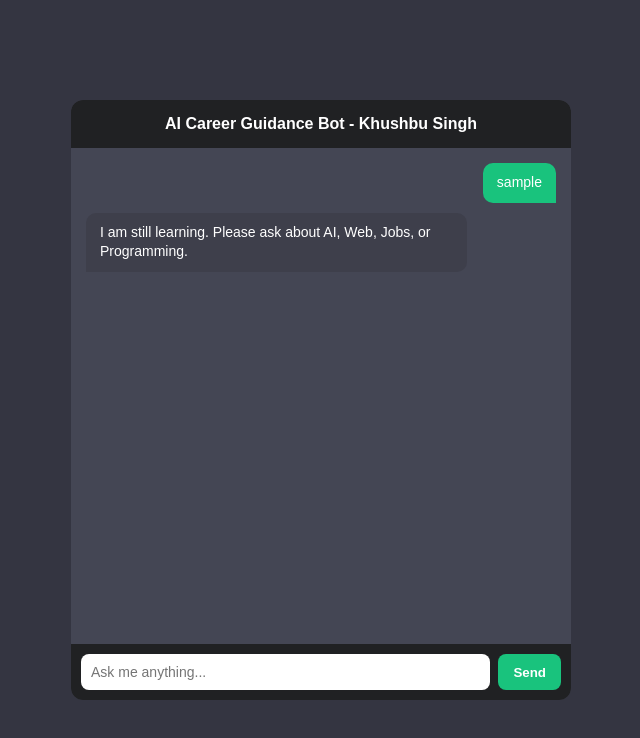
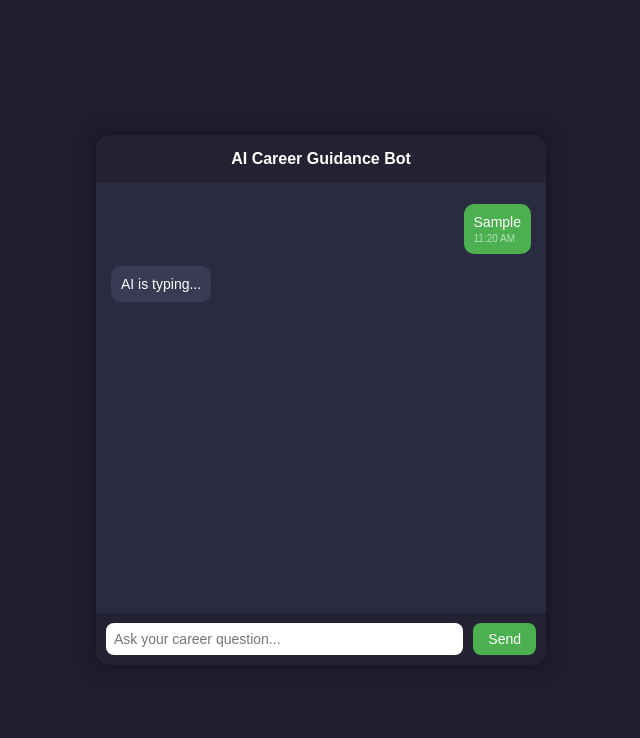
Before and after one commit to khushbusingh666/chatbot-frontend, a plain HTML site: page index.html in a window 1280 px wide. Both pictures are taken after typing "Sample" into the empty fields and a click on the button "Send". Shown: the whole page, without its empty margins (319-959 px from the left). Drawn offline with Linux system fonts and the light colour scheme; no server answers.

Commit message:
Update HTML structure and styles for chatbot

```diff
--- a/index.html
+++ b/index.html
@@ -1,78 +1,82 @@
 <!DOCTYPE html>
 <html>
 <head>
-<meta charset="UTF-8">
-<title>AI Career Chatbot</title>
+    <title>AI Career Guidance Bot</title>
 
     <style>
         body {
-    margin: 0;
             font-family: Arial, sans-serif;
-    background: #343541;
+            background: #1e1e2f;
             display: flex;
             justify-content: center;
             align-items: center;
             height: 100vh;
+            margin: 0;
         }
 
-.chat-wrapper {
-    width: 500px;
-    height: 600px;
-    background: #444654;
+        .chat-container {
+            width: 450px;
+            background: #2a2a40;
+            border-radius: 15px;
             display: flex;
             flex-direction: column;
-    border-radius: 12px;
             overflow: hidden;
+            box-shadow: 0px 0px 20px rgba(0,0,0,0.4);
         }
 
         .header {
-    background: #202123;
-    color: white;
             padding: 15px;
             text-align: center;
             font-weight: bold;
+            background: #222233;
+            color: white;
+            font-size: 16px;
         }
 
-.chat-box {
-    flex: 1;
+        #chatbox {
             padding: 15px;
+            height: 400px;
             overflow-y: auto;
             display: flex;
             flex-direction: column;
         }
 
         .message {
+            padding: 10px;
+            margin: 6px 0;
+            border-radius: 10px;
             max-width: 75%;
-    padding: 10px 14px;
-    margin-bottom: 10px;
-    border-radius: 10px;
             font-size: 14px;
-    line-height: 1.4;
+            word-wrap: break-word;
         }
 
         .user {
+            background: #4caf50;
+            color: white;
             align-self: flex-end;
-    background: #19c37d;
-    color: white;
-    border-bottom-right-radius: 0;
         }
 
         .bot {
+            background: #3a3a55;
+            color: white;
             align-self: flex-start;
-    background: #3e3f4b;
-    color: white;
-    border-bottom-left-radius: 0;
+        }
+
+        .timestamp {
+            font-size: 10px;
+            opacity: 0.6;
+            margin-top: 3px;
         }
 
         .input-area {
             display: flex;
             padding: 10px;
-    background: #202123;
+            background: #222233;
         }
 
-input {
+        #userInput {
             flex: 1;
-    padding: 10px;
+            padding: 8px;
             border-radius: 8px;
             border: none;
             outline: none;
@@ -80,87 +84,102 @@ input {
         }
 
         button {
-    margin-left: 8px;
-    padding: 10px 15px;
+            margin-left: 10px;
+            padding: 8px 15px;
+            border-radius: 8px;
             border: none;
-    border-radius: 8px;
-    background: #19c37d;
+            background: #4caf50;
             color: white;
             cursor: pointer;
-    font-weight: bold;
+            font-size: 14px;
         }
 
         button:hover {
-    background: #15a96b;
+            background: #45a049;
         }
     </style>
 </head>
 
 <body>
 
-<div class="chat-wrapper">
+<div class="chat-container">
     <div class="header">
-        AI Career Guidance Bot - Khushbu Singh
+        AI Career Guidance Bot
     </div>
 
-    <div class="chat-box" id="chatBox"></div>
+    <div id="chatbox"></div>
 
     <div class="input-area">
-        <input type="text" id="userInput" placeholder="Ask me anything..." onkeypress="handleEnter(event)">
+        <input type="text" id="userInput" placeholder="Ask your career question...">
         <button onclick="sendMessage()">Send</button>
     </div>
 </div>
 
 <script>
-function handleEnter(event) {
+
+function getTime() {
+    let now = new Date();
+    return now.toLocaleTimeString([], {hour: '2-digit', minute:'2-digit'});
+}
+
+function sendMessage() {
+
+    let input = document.getElementById("userInput");
+    let message = input.value.trim();
+    if(message === "") return;
+
+    let chatbox = document.getElementById("chatbox");
+
+    // User message
+    chatbox.innerHTML += `
+        <div class="message user">
+            ${message}
+            <div class="timestamp">${getTime()}</div>
+        </div>
+    `;
+
+    // Typing indicator
+    chatbox.innerHTML += `
+        <div class="message bot" id="typing">
+            AI is typing...
+        </div>
+    `;
+
+    chatbox.scrollTop = chatbox.scrollHeight;
+
+    fetch("http://127.0.0.1:5000/chat", {
+        method: "POST",
+        headers: {
+            "Content-Type": "application/json"
+        },
+        body: JSON.stringify({message: message})
+    })
+    .then(response => response.json())
+    .then(data => {
+
+        document.getElementById("typing").remove();
+
+        chatbox.innerHTML += `
+            <div class="message bot">
+                ${data.reply}
+                <div class="timestamp">${getTime()}</div>
+            </div>
+        `;
+
+        chatbox.scrollTop = chatbox.scrollHeight;
+    });
+
+    input.value = "";
+}
+
+// Enter key support
+document.getElementById("userInput")
+.addEventListener("keypress", function(event) {
     if (event.key === "Enter") {
         sendMessage();
     }
-}
+});
 
-function sendMessage() {
-    let inputField = document.getElementById("userInput");
-    let message = inputField.value.trim().toLowerCase();
-    if (message === "") return;
-
-    addMessage(message, "user");
-    inputField.value = "";
-
-    setTimeout(() => {
-        let reply = generateReply(message);
-        addMessage(reply, "bot");
-    }, 500);
-}
-
-function addMessage(text, sender) {
-    let chatBox = document.getElementById("chatBox");
-    let msgDiv = document.createElement("div");
-    msgDiv.classList.add("message", sender);
-    msgDiv.textContent = text;
-    chatBox.appendChild(msgDiv);
-    chatBox.scrollTop = chatBox.scrollHeight;
-}
-
-function generateReply(input) {
-    if (input === "hi" || input === "hello") {
-        return "Hello 👋 I am your AI Career Guidance Bot. How can I help you?";
-    }
-    else if (input.includes("ai")) {
-        return "AI is a powerful field. Learn Python, Machine Learning, and Deep Learning.";
-    }
-    else if (input.includes("web")) {
-        return "For Web Development, learn HTML, CSS, JavaScript, and React.";
-    }
-    else if (input.includes("job")) {
-        return "To get a job, build strong projects, upload to GitHub, and practice DSA daily.";
-    }
-    else if (input.includes("language")) {
-        return "Python is best for beginners. JavaScript is best for web development.";
-    }
-    else {
-        return "I am still learning. Please ask about AI, Web, Jobs, or Programming.";
-    }
-}
 </script>
 
 </body>
```
Lines whose indentation alone changed are shown as unchanged.
